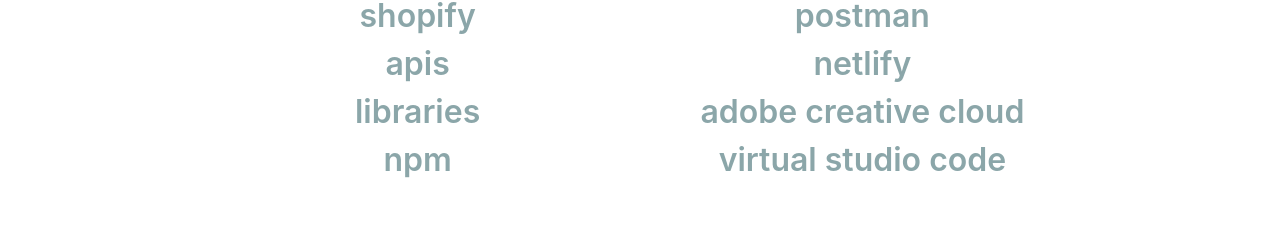
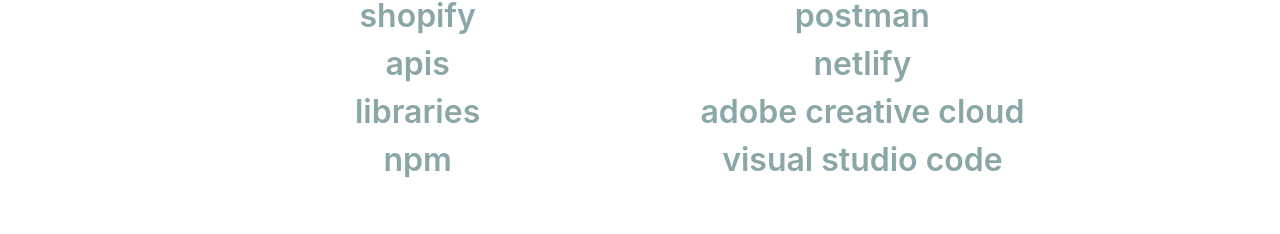
Before and after one commit to sophie-tsai/Portfolio, a React (Create React App) app: page / in a window 1280 px wide. Shown: the part 1554-1788 px from the top of the page. Built offline with nearby package versions, Linux system fonts and the light colour scheme; no server answers.

Commit message:
Fix Typo

```diff
--- a/src/components/SkillsPage/SkillsPage.js
+++ b/src/components/SkillsPage/SkillsPage.js
@@ -31,7 +31,7 @@ function SkillsPage() {
     "postman",
     "netlify",
     "adobe creative cloud",
-    "virtual studio code",
+    "visual studio code",
   ];
   const displaySkills = skills.map((skill) => (
     <li className="skills-text" key={skill}>
```
